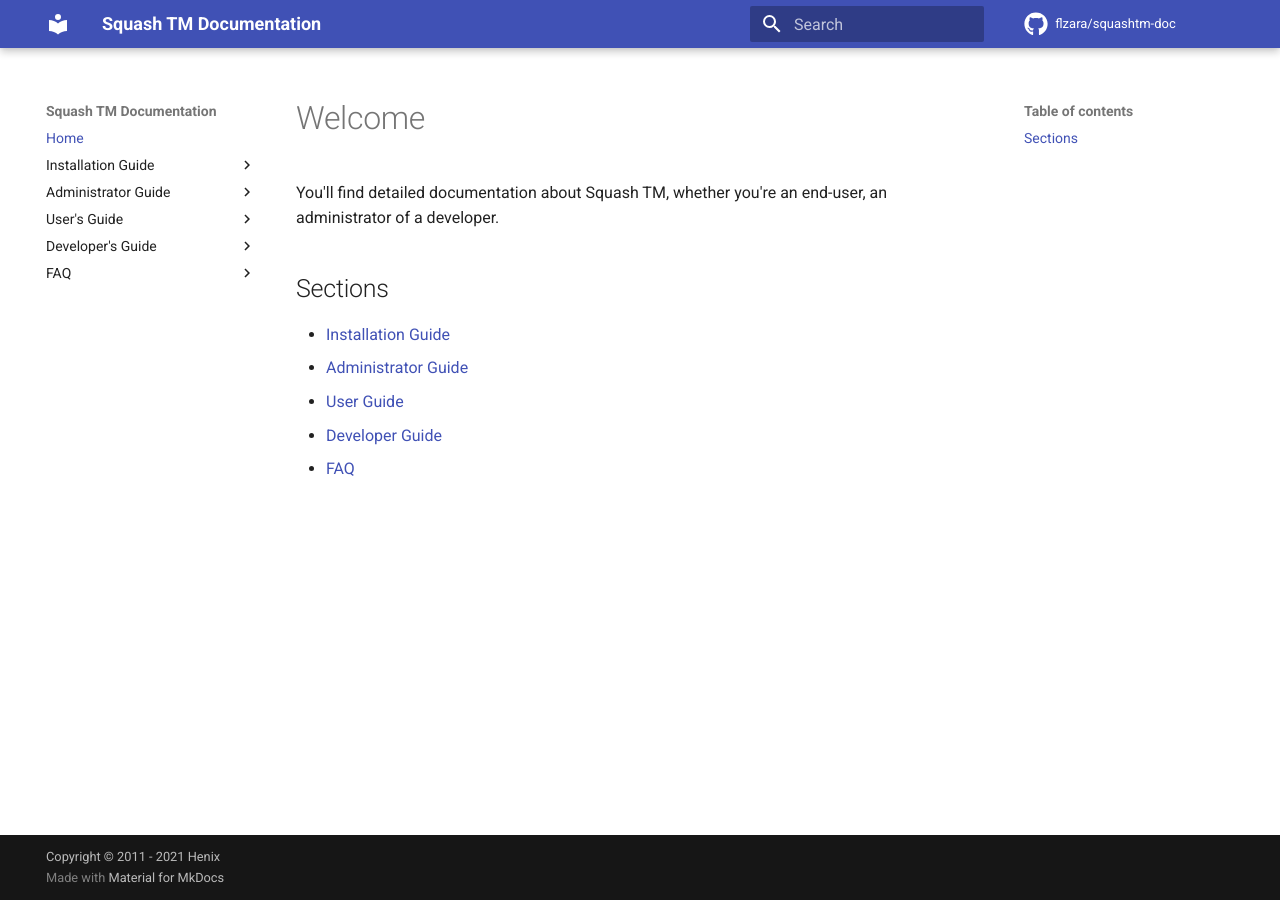
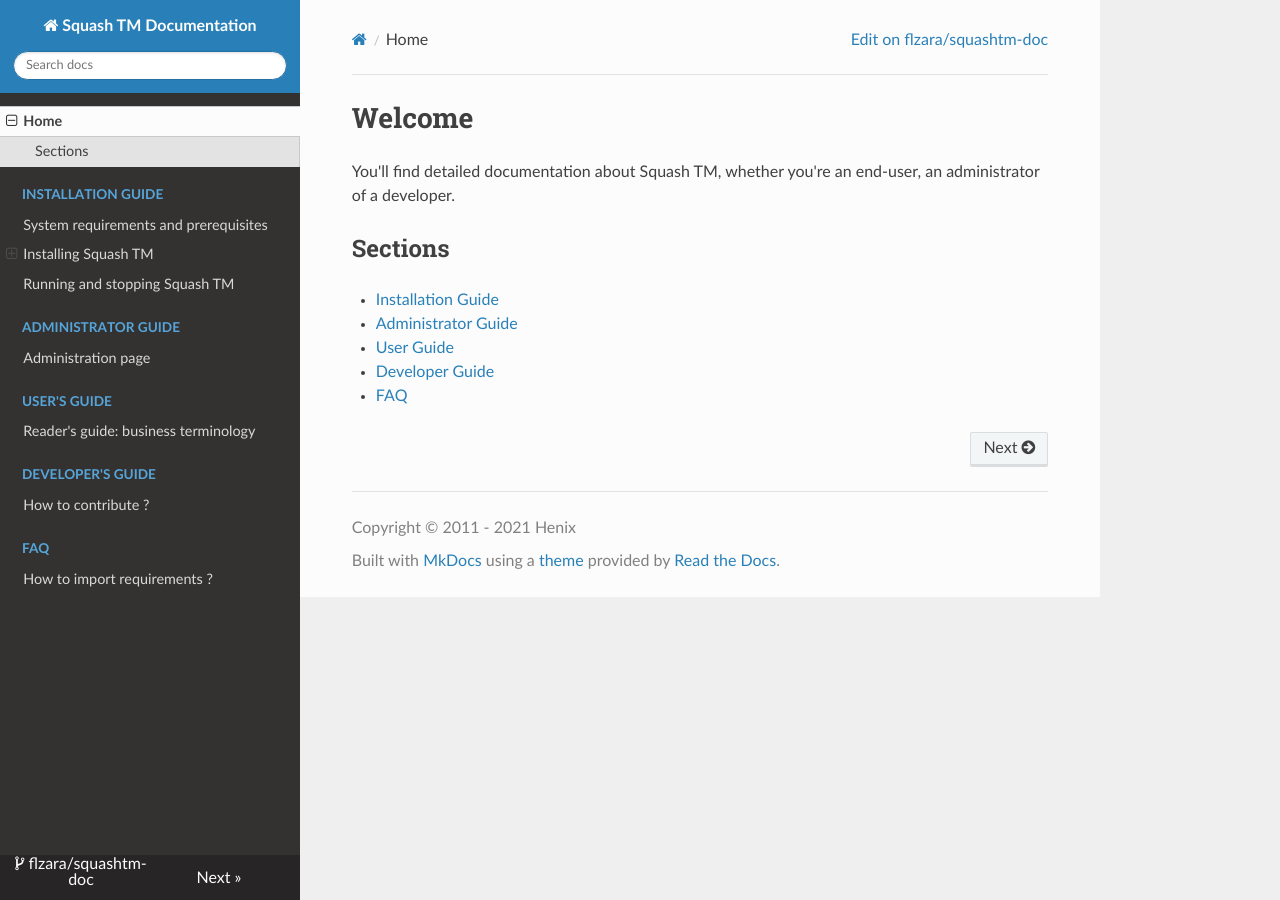
Before and after one commit to flzara/squashtm-doc-demo, an MkDocs documentation site: the page built from docs/index.md, in a window 1280 px wide. Built offline with MkDocs 1.6.1, drawn with Linux system fonts in a browser that asks for light colours; nearby versions of some CDN libraries; comment, search, counter and statistics services are not loaded.

Commit message:
fixing RTD compatibilities

```diff
--- a/mkdocs.yml
+++ b/mkdocs.yml
@@ -12,22 +12,13 @@
 
 # Theme
 theme:
-  name: material
-  icon:
-    repo: fontawesome/brands/github
-
-# Plugins
-plugins:
-  - search
-  - git-revision-date-localized:
-      fallback_to_build_date: true
+  name: readthedocs
 
 # Extensions
 markdown_extensions:
   - admonition            # https://squidfunk.github.io/mkdocs-material/reference/admonitions/
   - meta                  # https://www.mkdocs.org/user-guide/writing-your-docs/#meta-data
   - tables                # https://www.mkdocs.org/user-guide/writing-your-docs/#tables
-  - pymdownx.keys         # https://squidfunk.github.io/mkdocs-material/reference/code-blocks/#keys
   - pymdownx.smartsymbols # https://facelessuser.github.io/pymdown-extensions/extensions/smartsymbols/
   - pymdownx.superfences  # https://facelessuser.github.io/pymdown-extensions/extensions/superfences/#superfences
   - pymdownx.tabbed       # https://squidfunk.github.io/mkdocs-material/reference/content-tabs/#tabbed
```
